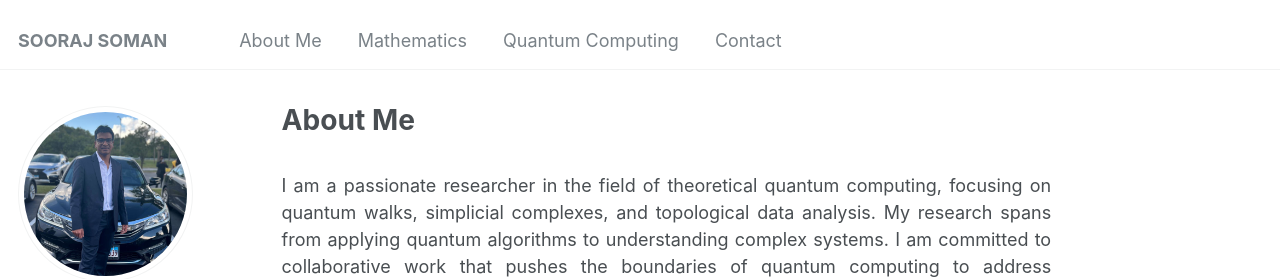
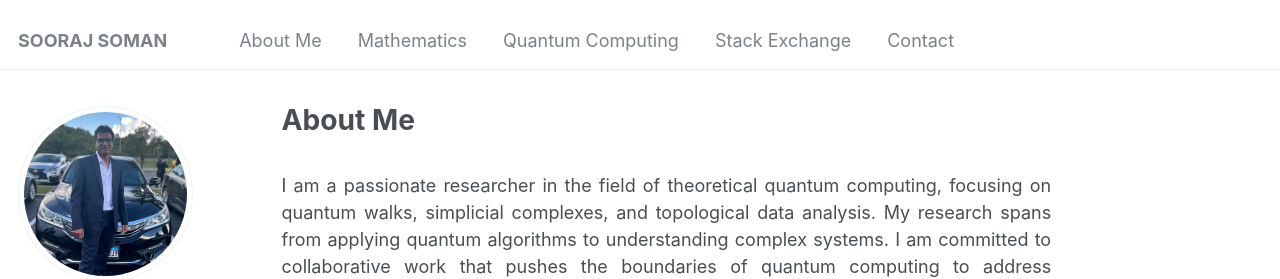
Before and after one commit to soorajss1729/soorajss1729.github.io, a Jekyll site: the page built from _pages/about.md, in a window 1280 px wide. Shown: the top 279 px of the page. Built offline with Jekyll 4.4.1, drawn with Linux system fonts in a browser that asks for light colours.

Commit message:
Update navigation.yml

```diff
--- a/_data/navigation.yml
+++ b/_data/navigation.yml
@@ -14,6 +14,9 @@ main:
 
   - title: "Quantum Computing"
     url: /qc#
+
+  - title: "Stack Exchange"
+    url:
 
 #  - title: "Publications"
 #    url: /publications/
```
